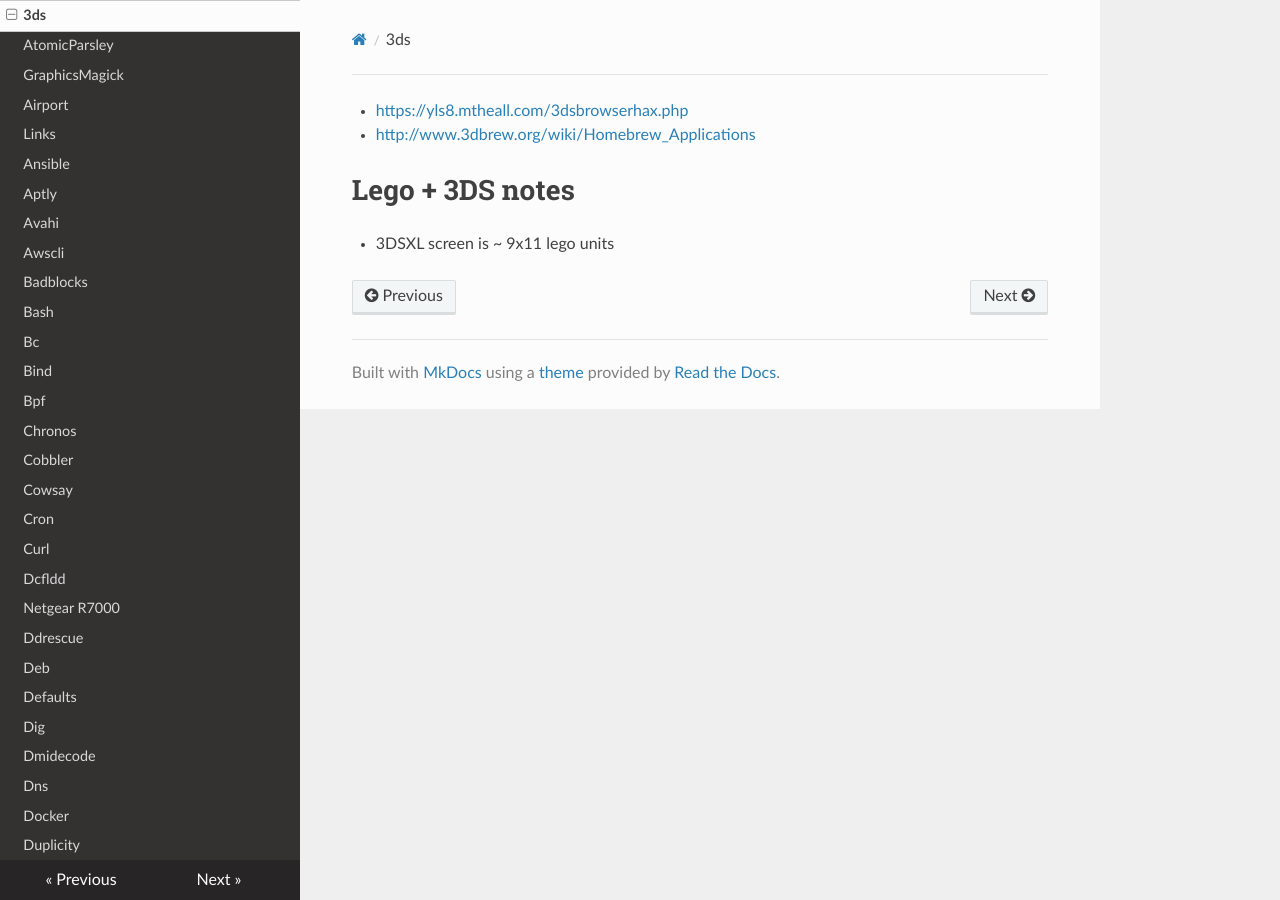
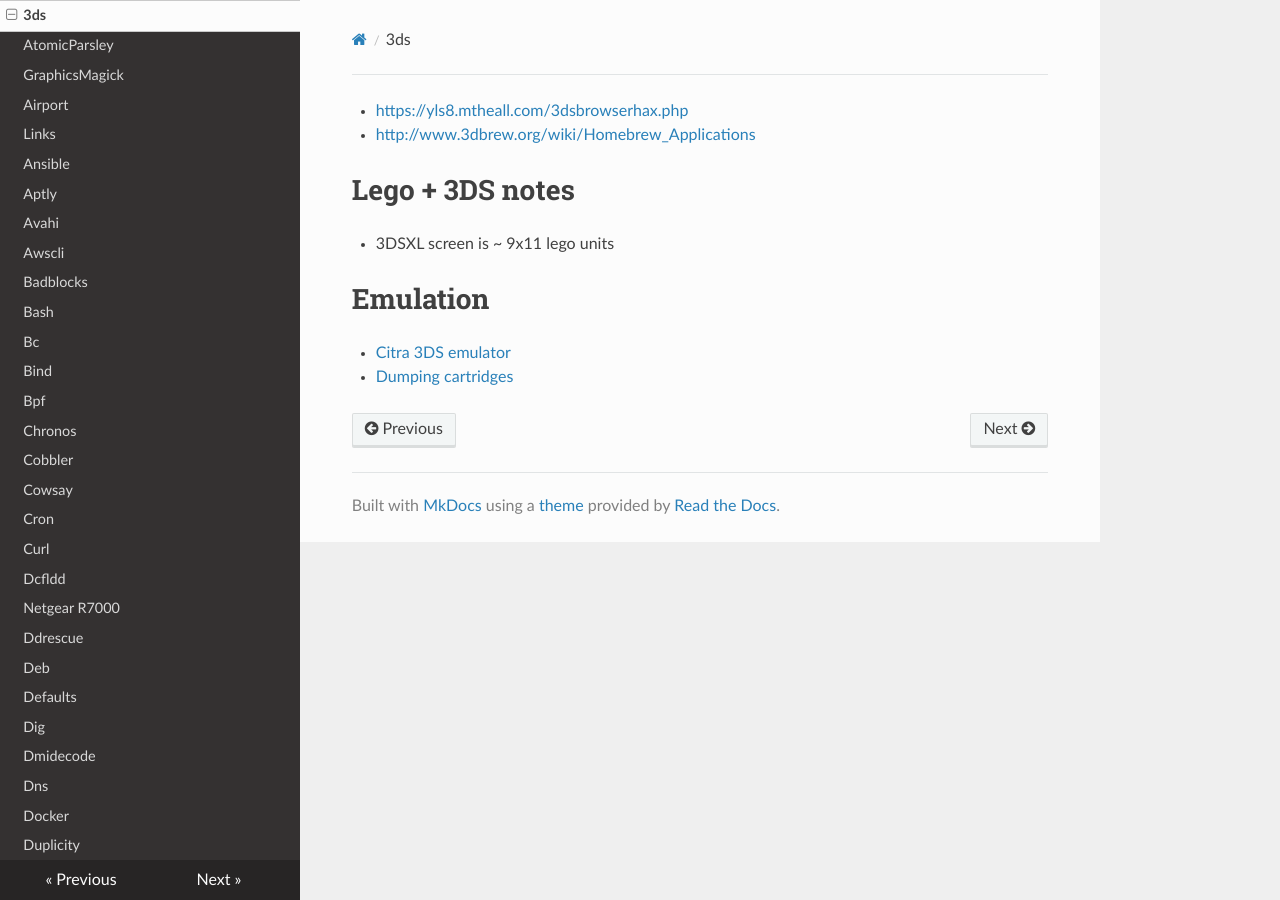
Before and after one commit to lando-cal/tech-notes, an MkDocs documentation site: the page built from docs/3ds.md, in a window 1280 px wide. Built offline with MkDocs 1.6.1, drawn with Linux system fonts in a browser that asks for light colours; nearby versions of some CDN libraries.

Commit message:
Add Citra

```diff
--- a/docs/3ds.md
+++ b/docs/3ds.md
@@ -4,3 +4,8 @@
 # Lego + 3DS notes
 
 - 3DSXL screen is ~ 9x11 lego units
+
+# Emulation
+
+- [Citra 3DS emulator](https://citra-emu.org)
+- [Dumping cartridges](https://citra-emu.org/wiki/dumping-game-cartridges/)
```
